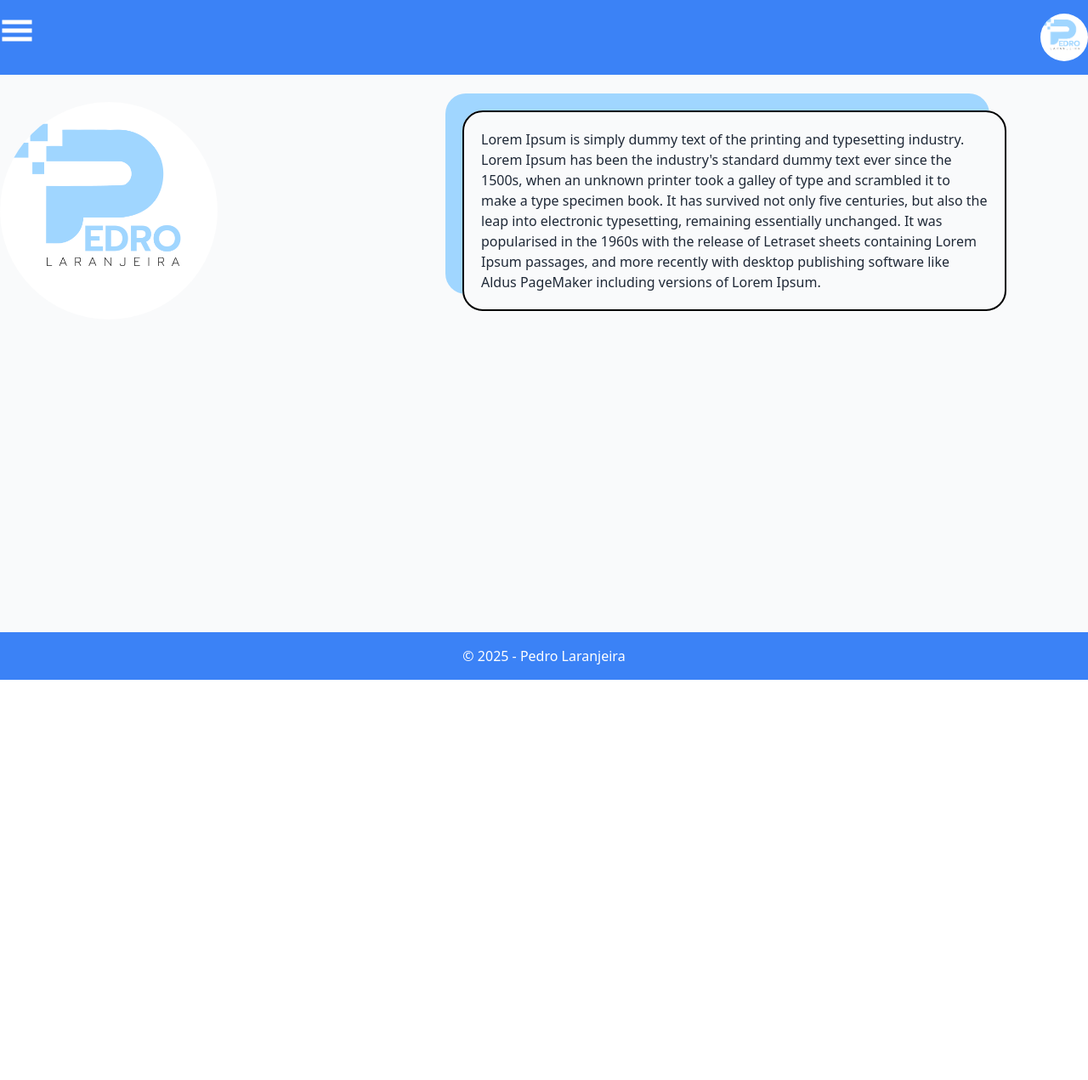
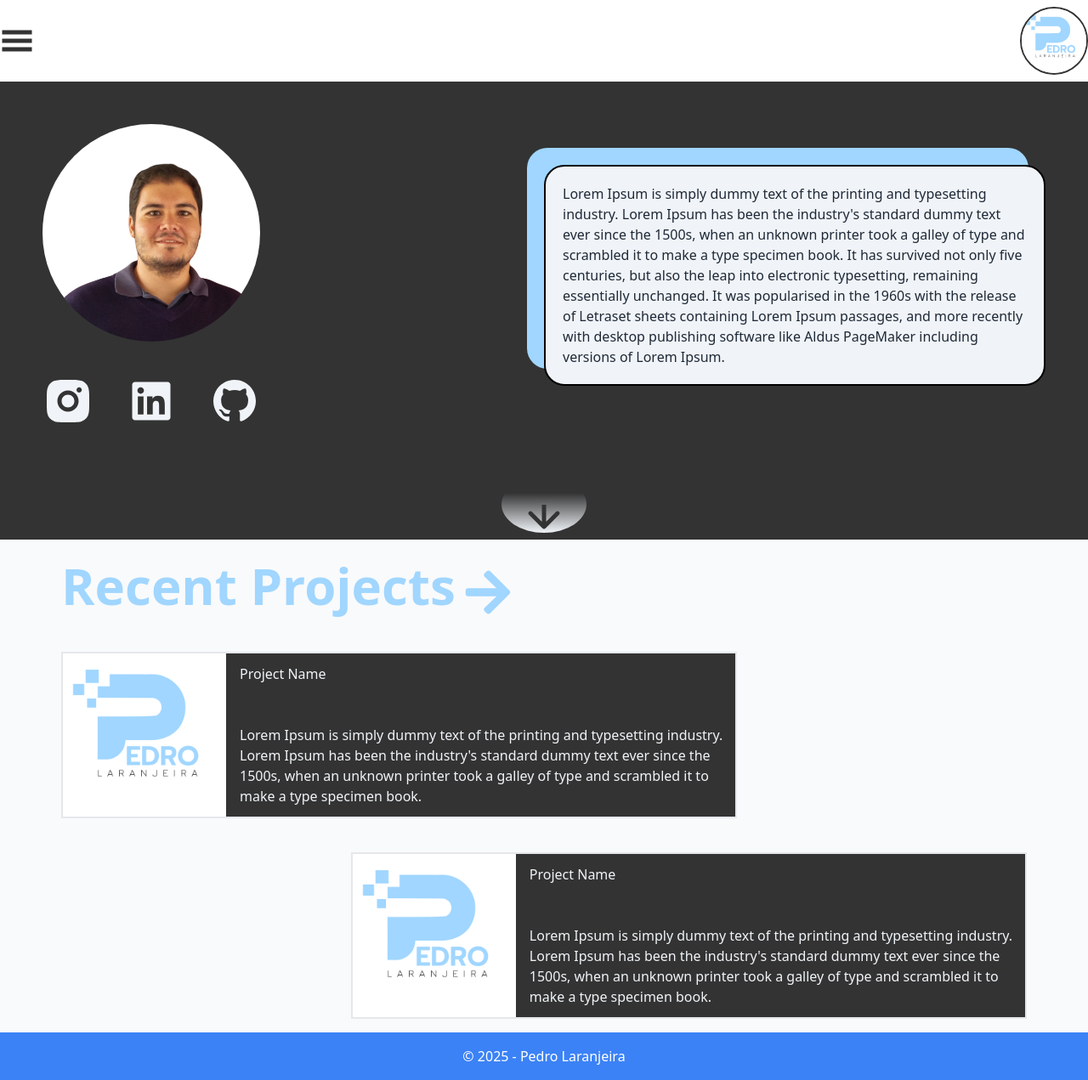
Before and after one commit to laranjeirapedro/new_portfolio, a Next.js app: page / in a window 1280 px wide. Shown: the whole page at 85% size. Before the commit the page ends 800 px from the top, so only its background shows below. Built offline with nearby package versions, Linux system fonts and the light colour scheme.

Commit message:
[components]: finish section one

```diff
--- a/src/app/components/FirstSection/FirstSection.tsx
+++ b/src/app/components/FirstSection/FirstSection.tsx
@@ -1,14 +1,37 @@
 import Image from "next/image";
-import Photo from "../../../../public/logo.png";
+import Photo from "../../../../public/profile-image.webp";
+import Arrow from "../../../../public/arrow.svg";
+import { SocialMedia } from "../SocialMedia";
 
 export const FirstSection = () => {
-    return (
-        <section className="container mx-auto flex flex-row justify-between items-center">
-            <Image src={Photo} alt="profile_image" className="max-w-64 rounded-full"/>
-            <article className="max-w-[50%] border-2 border-black rounded-3xl p-5 mr-24 shadow-custom">
-                Lorem Ipsum is simply dummy text of the printing and typesetting industry. Lorem Ipsum has been the industry's standard dummy text ever since the 1500s, when an unknown printer took a galley of type and scrambled it to make a type specimen book. It has survived not only five centuries, but also the leap into electronic typesetting, remaining essentially unchanged. It was popularised in the 1960s with the release of Letraset sheets containing Lorem Ipsum passages, and more recently with desktop publishing software like Aldus PageMaker including versions of Lorem Ipsum.
-            </article>
+  return (
+    <div className="bg-[#333333] min-w-full p-0 m-0 flex flex-col items-center">
+      <div>
+        <section className="container mx-auto flex flex-row justify-between items-center p-[50px]">
+          <div>
+            <Image
+              src={Photo}
+              alt="profile_image"
+              className="max-w-64 rounded-full"
+            />
+            <SocialMedia />
+          </div>
+          <article className="max-w-[50%] border-2 border-black rounded-3xl p-5 shadow-custom bg-[#F0F4F8]">
+            Lorem Ipsum is simply dummy text of the printing and typesetting
+            industry. Lorem Ipsum has been the industry's standard dummy text
+            ever since the 1500s, when an unknown printer took a galley of type
+            and scrambled it to make a type specimen book. It has survived not
+            only five centuries, but also the leap into electronic typesetting,
+            remaining essentially unchanged. It was popularised in the 1960s
+            with the release of Letraset sheets containing Lorem Ipsum passages,
+            and more recently with desktop publishing software like Aldus
+            PageMaker including versions of Lorem Ipsum.
+          </article>
         </section>
-
-    )
-}
+      </div>
+      <div className="p-2">
+        <Image src={Arrow} alt="arrow" />
+      </div>
+    </div>
+  );
+};
--- a/src/app/components/Header/Header.tsx
+++ b/src/app/components/Header/Header.tsx
@@ -4,10 +4,10 @@ import Logo from "../../../../public/logo.png";
 
 export const Header = () => {
     return(
-        <header className="bg-blue-500 text-white py-4">
-            <div className="container mx-auto flex flex-row justify-between">
-                <GiHamburgerMenu size={40} className="p-0"/>
-                <Image src={Logo} alt="logo" className="max-w-14 rounded-full"/>
+        <header className="bg-white text-white py-2">
+            <div className="container mx-auto flex flex-row justify-between items-center">
+                <GiHamburgerMenu size={40} className="p-0" color="#333333"/>
+                <Image src={Logo} alt="logo" className="max-w-20 rounded-full border-2 border-[#333333]"/>
             </div>
         </header>
     )
--- a/src/app/components/LayoutBase/LayoutBase.tsx
+++ b/src/app/components/LayoutBase/LayoutBase.tsx
@@ -10,7 +10,7 @@ export const LayoutBase = ({children}: LayoutProps) => {
     return(
         <div className="min-h-screen flex flex-col bg-gray-50 text-gray-800">
             <Header />
-            <main className="flex-grow container mx-auto py-8">{children}</main>
+            <main className="flex-grow container p-0 m-0 min-w-full min-h-screen">{children}</main>
             <Footer />
         </div>
     )
--- /dev/null
+++ b/src/app/components/SecondSection/SecondSection.tsx
@@ -0,0 +1,42 @@
+import Image from "next/image";
+import { FaArrowRight } from "react-icons/fa";
+import ProjectImageOne from "../../../../public/logo.png";
+
+export const SecondSection = () => {
+  return (
+    <div className="p-4 mx-14">
+      <section className="flex flex-row items-center">
+        <h2 className="pr-2 text-6xl text-[#A0D6FF] font-bold">
+          Recent Projects
+        </h2>
+        <FaArrowRight size={60} className="mt-4" color="#A0D6FF" />
+      </section>
+      <div>
+        <div className="mt-10 flex flex-row items-center border-2 bg-[#333333] max-w-[70%]">
+          <Image src={ProjectImageOne} alt="" className="max-w-48" />
+          <article className="text-[#F0F4F8] pl-4">
+            <h4>Project Name</h4>
+            <p className="pt-12">
+              Lorem Ipsum is simply dummy text of the printing and typesetting
+              industry. Lorem Ipsum has been the industry's standard dummy text
+              ever since the 1500s, when an unknown printer took a galley of
+              type and scrambled it to make a type specimen book.
+            </p>
+          </article>
+        </div>
+        <div className="mt-10 flex flex-row items-center border-2 bg-[#333333] max-w-[70%] justify-self-end">
+          <Image src={ProjectImageOne} alt="" className="max-w-48" />
+          <article className="text-[#F0F4F8] pl-4">
+            <h4>Project Name</h4>
+            <p className="pt-12">
+              Lorem Ipsum is simply dummy text of the printing and typesetting
+              industry. Lorem Ipsum has been the industry's standard dummy text
+              ever since the 1500s, when an unknown printer took a galley of
+              type and scrambled it to make a type specimen book.
+            </p>
+          </article>
+        </div>
+      </div>
+    </div>
+  );
+};
--- /dev/null
+++ b/src/app/components/SecondSection/index.ts
@@ -0,0 +1 @@
+export * from "./SecondSection";
--- /dev/null
+++ b/src/app/components/SocialMedia/SocialMedia.tsx
@@ -0,0 +1,11 @@
+import { RiInstagramFill, RiLinkedinBoxFill, RiGithubFill   } from "react-icons/ri";
+
+export const SocialMedia = () => {
+    return(
+        <div className="flex flex-row justify-between pt-10">
+        <a href="https://www.instagram.com/pedrolaranjeira85/" target="_blank"><RiInstagramFill size={60} color="#F0F4F8" /></a>
+        <a href="https://www.linkedin.com/in/pedroh-magalhaes/" target="_blank"><RiLinkedinBoxFill size={60} color="#F0F4F8" /></a>
+        <a href="https://github.com/laranjeirapedro" target="_blank"><RiGithubFill size={60} color="#F0F4F8" /></a>
+      </div>
+    )
+}
--- /dev/null
+++ b/src/app/components/SocialMedia/index.ts
@@ -0,0 +1 @@
+export * from "./SocialMedia";
--- a/src/app/components/index.ts
+++ b/src/app/components/index.ts
@@ -1,4 +1,6 @@
 export * from "./LayoutBase";
 export * from "./FirstSection";
+export * from "./SecondSection";
 export * from "./Footer";
 export * from "./Header";
+export * from "./SocialMedia";
--- a/src/app/page.tsx
+++ b/src/app/page.tsx
@@ -1,10 +1,11 @@
 import React from "react";
-import {LayoutBase, FirstSection} from "./components";
+import {LayoutBase, FirstSection, SecondSection} from "./components";
 
 const Home = () => {
   return (
     <LayoutBase>
       <FirstSection />
+      <SecondSection />
     </LayoutBase>
   );
 }
```
Also changed, not shown: public/arrow.svg (added), public/profile-image.webp (added).
